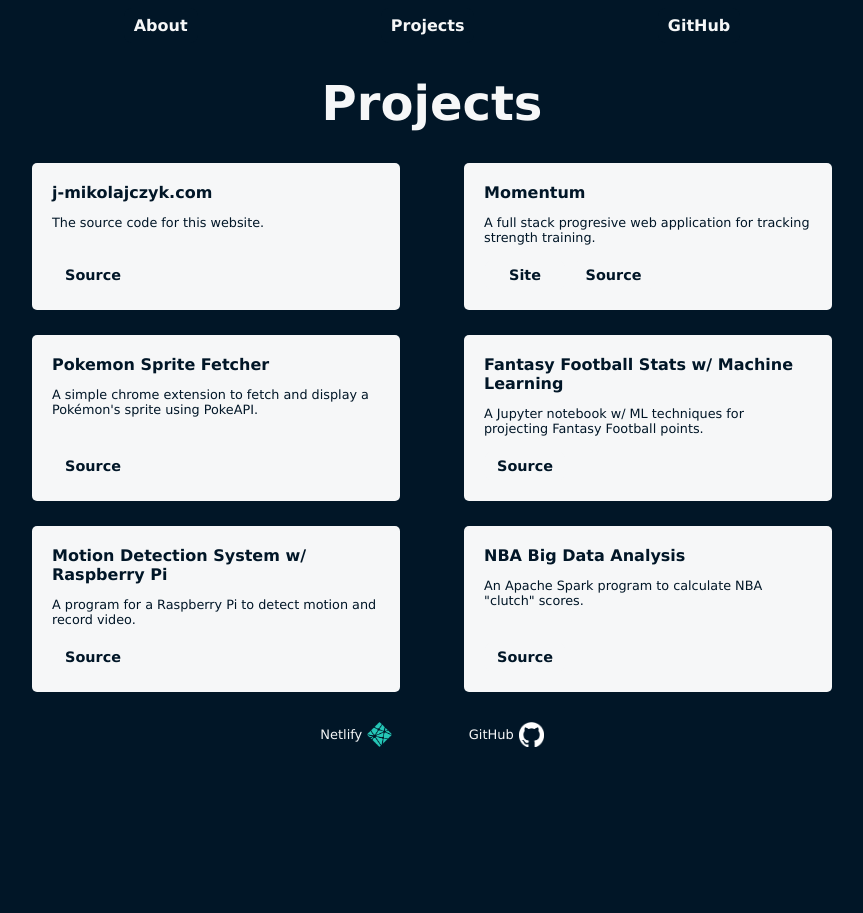
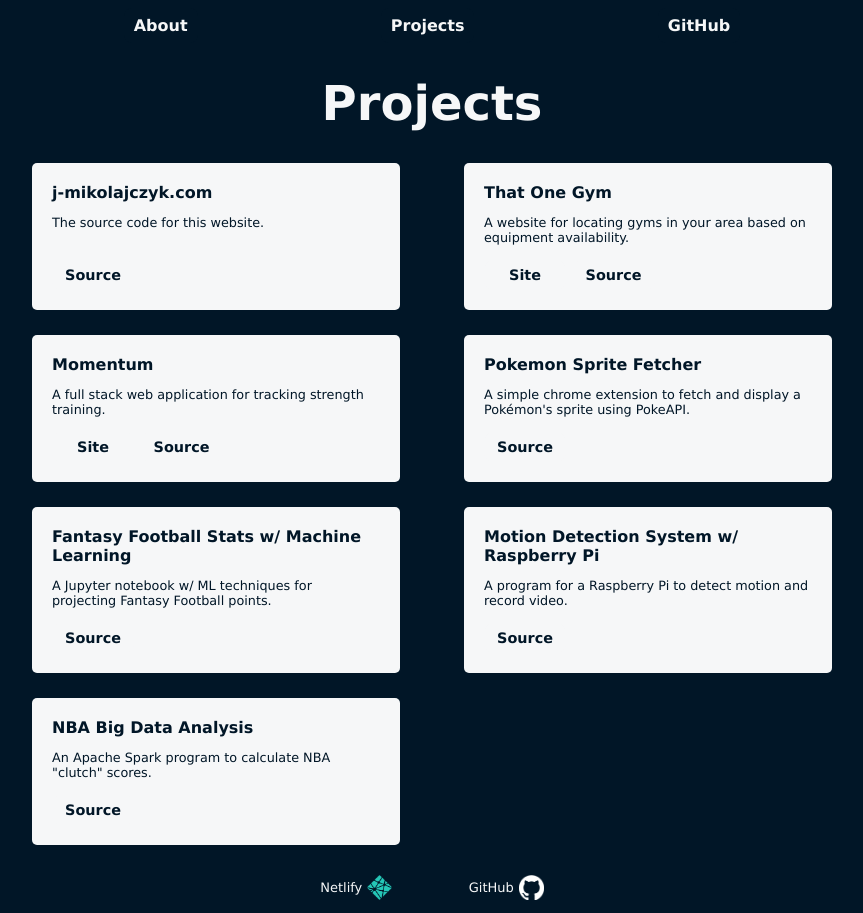
Before and after one commit to J-Mikolajczyk/j-mikolajczyk.com, a React (Vite) app: page / in a window 1280 px wide. Both pictures are taken after a click on the button "Projects". Shown: the whole page, without its empty margins (208-1071 px from the left). Before the commit the page ends 800 px from the top, so only its background shows below. Built offline with nearby package versions, Linux system fonts and the light colour scheme.

Commit message:
Update Projects.jsx

```diff
--- a/src/Projects.jsx
+++ b/src/Projects.jsx
@@ -9,8 +9,14 @@ function Projects() {
             link: 'https://github.com/j-mikolajczyk/j-mikolajczyk.com'
         },
         {
+            title: 'That One Gym',
+            desc: 'A website for locating gyms in your area based on equipment availability.',
+            link: 'https://github.com/J-Mikolajczyk/That-One-Gym',
+            site: 'https://thatonegym.com/'
+        },
+        {
             title: 'Momentum',
-            desc: 'A full stack progresive web application for tracking strength training.',
+            desc: 'A full stack web application for tracking strength training.',
             link: 'https://github.com/J-Mikolajczyk/Momentum',
             site: 'https://training-momentum.com/'
         },
```
